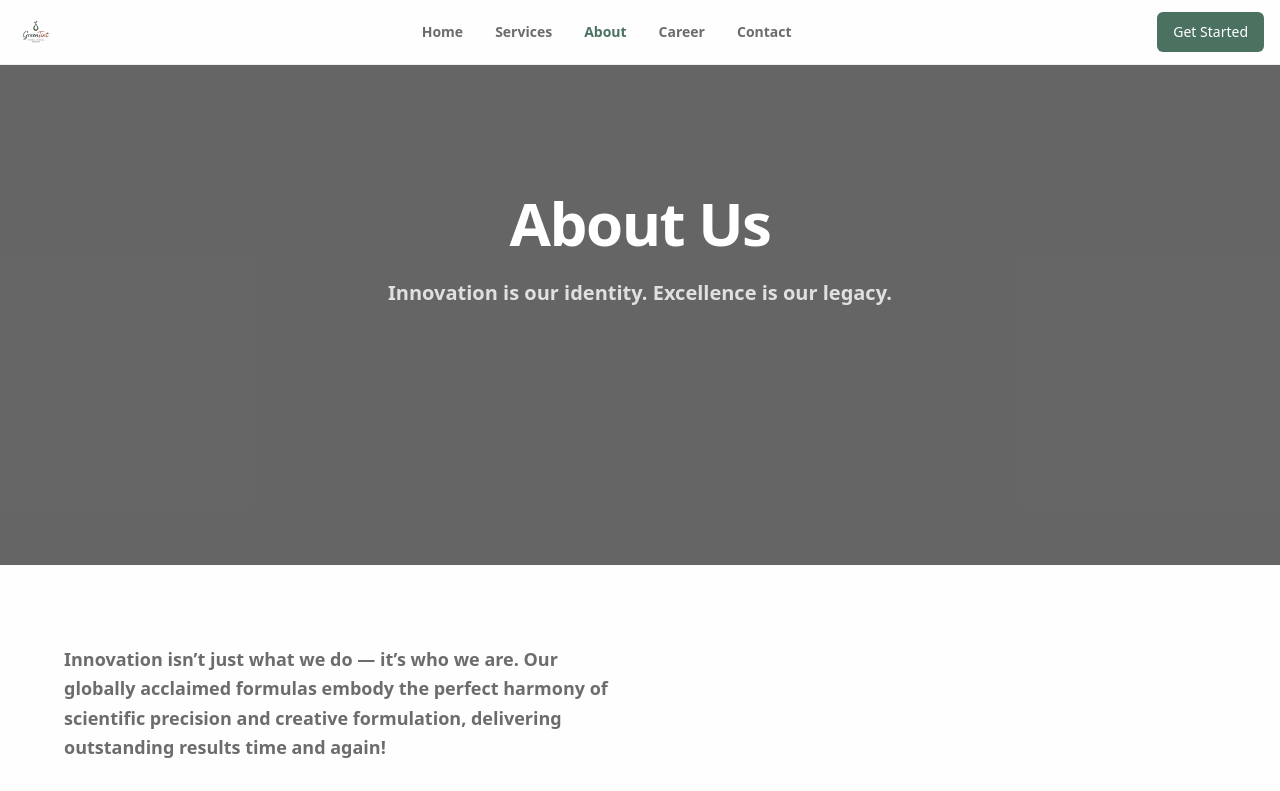
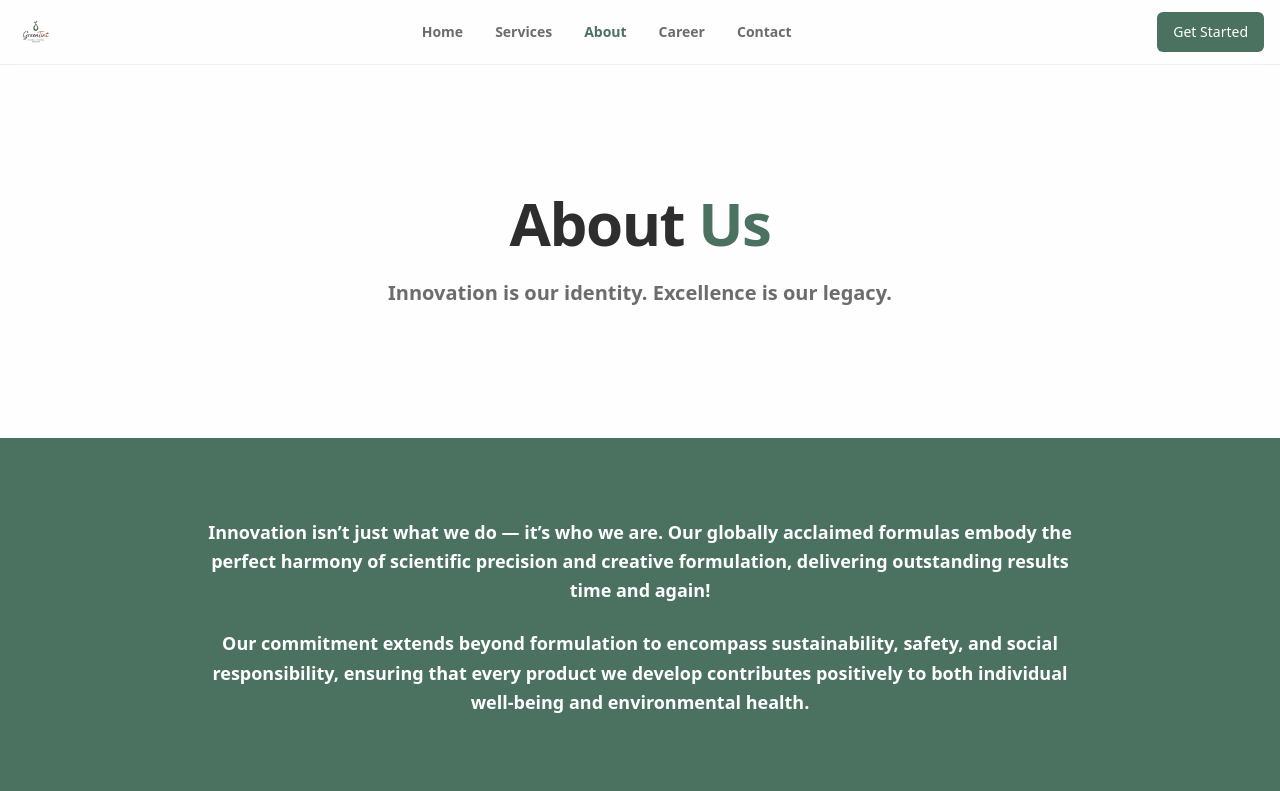
Before and after one commit to starscreamwashere/cosmetic-rd-consultancy, a Next.js app: page /about in a window 1280 px wide. Shown: the top 791 px of the page. Built offline with nearby package versions, Linux system fonts and the light colour scheme.

Commit message:
Center text block in about section and update styles

```diff
--- a/app/about/page.tsx
+++ b/app/about/page.tsx
@@ -1,34 +1,10 @@
-"use client"
-
-import {
-  Award,
-  Users,
-  Lightbulb,
-  Target,
-} from "lucide-react"
-import { useEffect, useState } from "react"
-import { m } from "framer-motion"
+import { Award, Users, Lightbulb, Target } from "lucide-react"
 import { Card, CardContent, CardDescription, CardHeader, CardTitle } from "@/components/ui/card"
 import Navigation from "@/components/navigation"
 import AdvisorsSection from "@/components/AdvisorsSection"
 import Footer from "@/components/footer"
 
 export default function AboutPage() {
-  const [currentImageIndex, setCurrentImageIndex] = useState(0)
-
-  useEffect(() => {
-    const interval = setInterval(() => {
-      setCurrentImageIndex((prev) => (prev + 1) % 3)
-    }, 4000)
-    return () => clearInterval(interval)
-  }, [])
-
-  const backgroundImages = [
-    "/about1.png",
-    "/about2.png",
-    "/about3 (1).png"
-  ]
-
   const values = [
     {
       icon: Lightbulb,
@@ -75,33 +51,13 @@ export default function AboutPage() {
       <Navigation />
 
       {/* Hero Section */}
-      <section className="relative py-20 lg:py-32 overflow-hidden min-h-[500px]">
-        <div className="absolute inset-0 z-0">
-          {backgroundImages.map((src, index) => (
-            <m.img
-  key={index}
-  src={src}
-  alt={`bg-${index}`}
-  initial={{ opacity: 0 }}
-  animate={{ opacity: index === currentImageIndex ? 1 : 0 }}
-  transition={{ duration: 1 }}
-  className="absolute inset-0 w-full h-full object-cover"
-  style={{
-    zIndex: 0,
-    pointerEvents: "none",
-    position: "absolute",
-  }}
-/>
-          ))}
-          <div className="absolute inset-0 bg-black/60" />
-        </div>
-
-        <div className="relative z-10 container mx-auto px-4">
+      <section className="py-20 lg:py-32">
+        <div className="container mx-auto px-4">
           <div className="max-w-4xl mx-auto text-center">
-            <h1 className="text-4xl md:text-6xl font-extrabold text-white mb-6 tracking-tight">
-              About <span className="text-white">Us</span>
+            <h1 className="text-4xl md:text-6xl font-extrabold text-charcoal mb-6 tracking-tight">
+              About <span className="text-sage">Us</span>
             </h1>
-            <p className="text-xl text-white/80 font-semibold leading-relaxed">
+            <p className="text-xl text-charcoal/70 font-semibold leading-relaxed">
               Innovation is our identity. Excellence is our legacy.
             </p>
           </div>
@@ -109,27 +65,21 @@ export default function AboutPage() {
       </section>
 
       {/* Mission Section */}
-      <section className="py-20 bg-white/50">
+      <section className="py-20 bg-sage">
   <div className="container mx-auto px-4">
-          <div className="max-w-6xl mx-auto">
-            <div className="grid lg:grid-cols-2 gap-16 items-center">
-              <div>
-                <p className="text-lg text-charcoal/70 font-semibold mb-6 leading-relaxed">
-                  Innovation isn’t just what we do — it’s who we are. Our
-                  globally acclaimed formulas embody the perfect harmony of
-                  scientific precision and creative formulation, delivering
-                  outstanding results time and again!
+    <div className="max-w-4xl mx-auto text-center">
+      <p className="text-lg text-white font-semibold mb-6 leading-relaxed">
+        Innovation isn’t just what we do — it’s who we are. Our globally acclaimed formulas embody the perfect harmony of
+        scientific precision and creative formulation, delivering outstanding results time and again!
       </p>
-                <p className="text-lg text-charcoal/70 font-semibold leading-relaxed">
-                  Our commitment extends beyond formulation to encompass sustainability, safety, and social
-                  responsibility, ensuring that every product we develop contributes positively to both individual
-                  well-being and environmental health.
+      <p className="text-lg text-white font-semibold leading-relaxed">
+        Our commitment extends beyond formulation to encompass sustainability, safety, and social responsibility, ensuring
+        that every product we develop contributes positively to both individual well-being and environmental health.
       </p>
     </div>
   </div>
-          </div>
-        </div>
 </section>
+
 
       {/* Values Section */}
       <section className="py-20">
@@ -169,6 +119,11 @@ export default function AboutPage() {
   <AdvisorsSection />
 </div>
 
+
+
+      {/* Scientific Approach Section */}
+
+
       <Footer />
     </div>
   )
--- a/components/services-image-grid.tsx
+++ b/components/services-image-grid.tsx
@@ -26,7 +26,7 @@ export default function ServicesImageGrid() {
 
   const serviceImages: ServiceImage[] = [
     {
-      src: "/formDev.png",
+      src: "/formDev2.png",
       alt: "Advanced laboratory equipment for cosmetic formulation research and development",
       title: "Formulation Development",
       description: "State-of-the-art facilities for precision formulation",
--- a/tailwind.config.ts
+++ b/tailwind.config.ts
@@ -59,6 +59,7 @@ const config: Config = {
         sage: "#4B7260",
         charcoal: "#2E2E2E",
         gold: "#C4A484",
+        olive: "#708238",
       },
       borderRadius: {
         lg: "var(--radius)",
```
Also changed, not shown: public/formDev2.png (added). Lines whose indentation alone changed are shown as unchanged.
